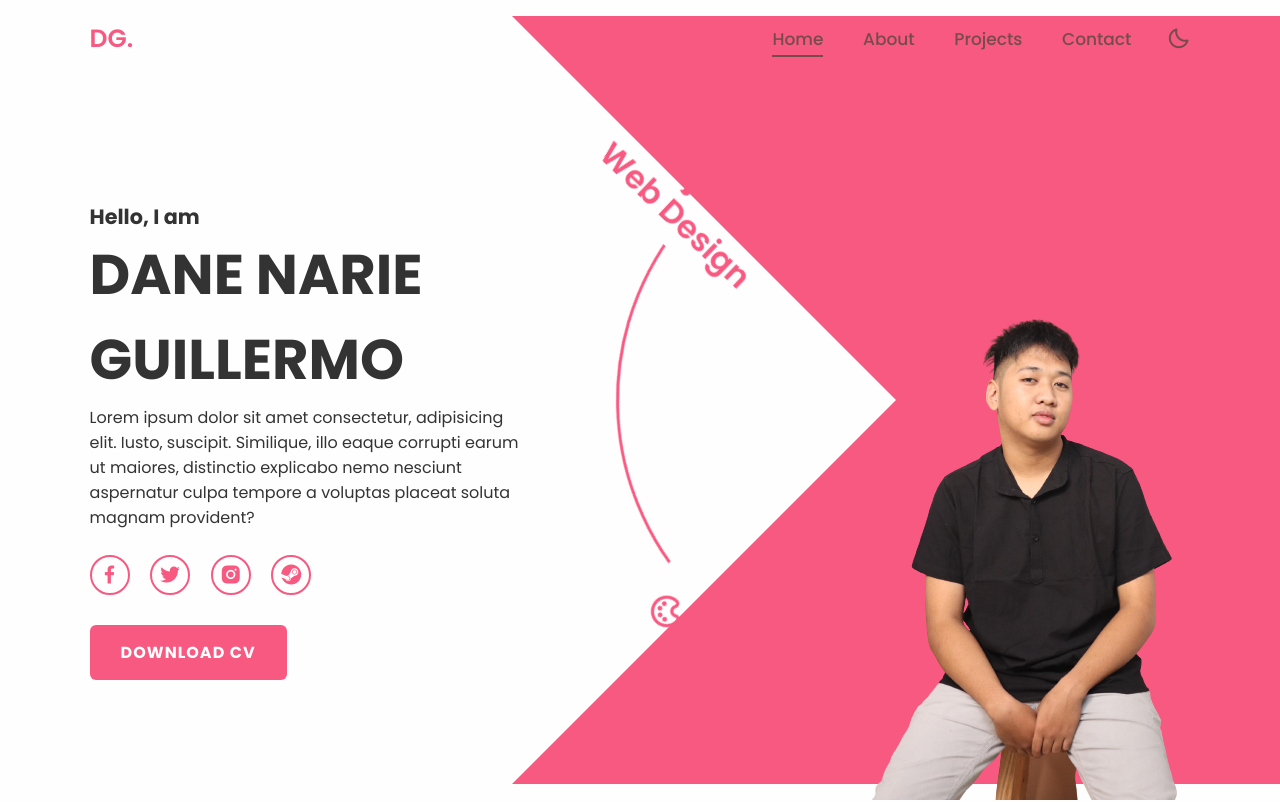
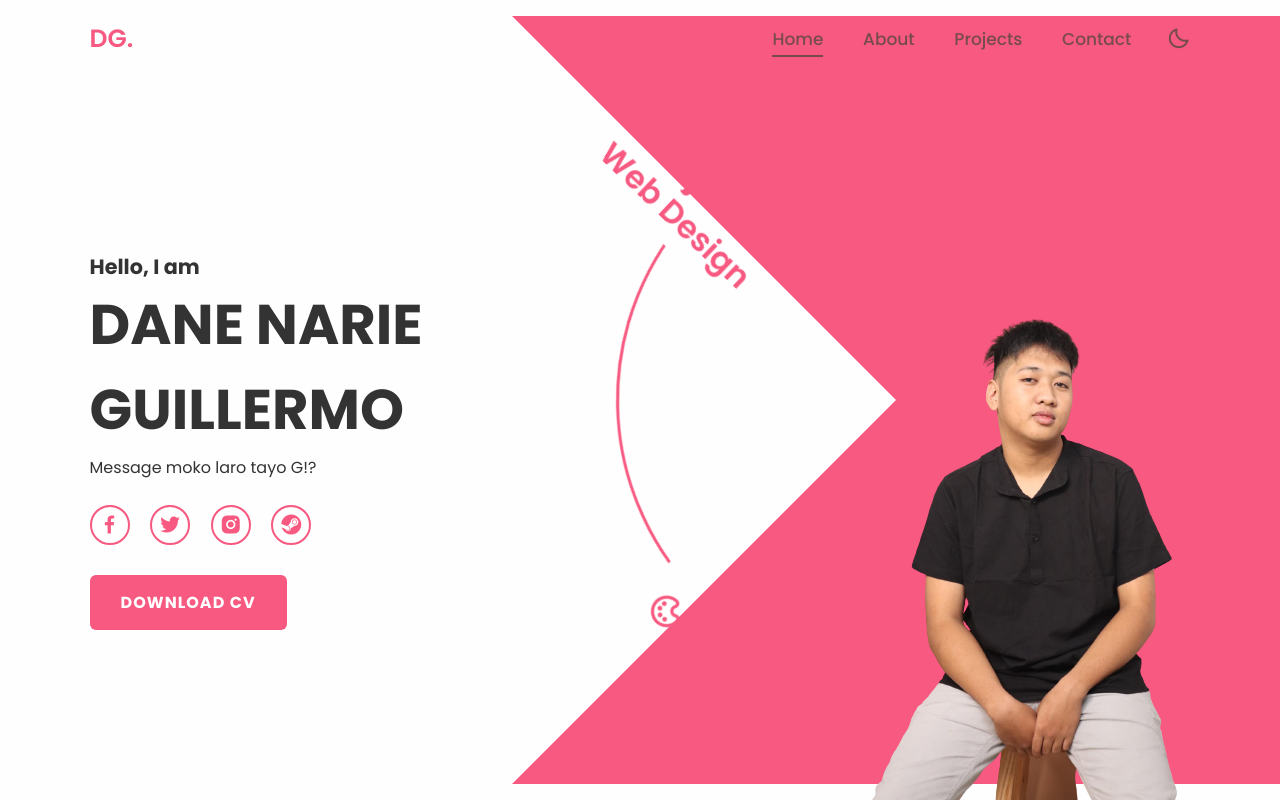
Before and after one commit to DANENARIE/PortFolioTest, a website built with Vite: page index.html in a window 1280 px wide. Shown: the top 802 px of the page. Built offline with nearby package versions, Linux system fonts and the light colour scheme.

Commit message:
Update index.html
try to add loading screen but wasn't working and update some style

```diff
--- a/index.html
+++ b/index.html
@@ -11,9 +11,9 @@
     />
     <link rel="stylesheet" href="style.css" />
   </head>
+<body>
 
 <!--header and darkmode effect-->
-  <body>
     <header class="header">
       <a href="#" class="logo">DG.</a>
 
@@ -36,10 +36,7 @@
         <h2>Hello, I am</h2>
         <h1>DANE NARIE GUILLERMO</h1>
         <p>
-          Lorem ipsum dolor sit amet consectetur, adipisicing elit. Iusto,
-          suscipit. Similique, illo eaque corrupti earum ut maiores, distinctio
-          explicabo nemo nesciunt aspernatur culpa tempore a voluptas placeat
-          soluta magnam provident?
+          Message moko laro tayo G!?
         </p>
 
         <div class="social-media">
@@ -71,7 +68,7 @@
 
           <div class="profession" style="--i:3;">
             <i class='bx bx-mobile-alt'></i>
-            <h3>MObile GAMER</h3>
+            <h3>GAMER</h3>
           </div>
 
         <div class="circle"></div>
```
